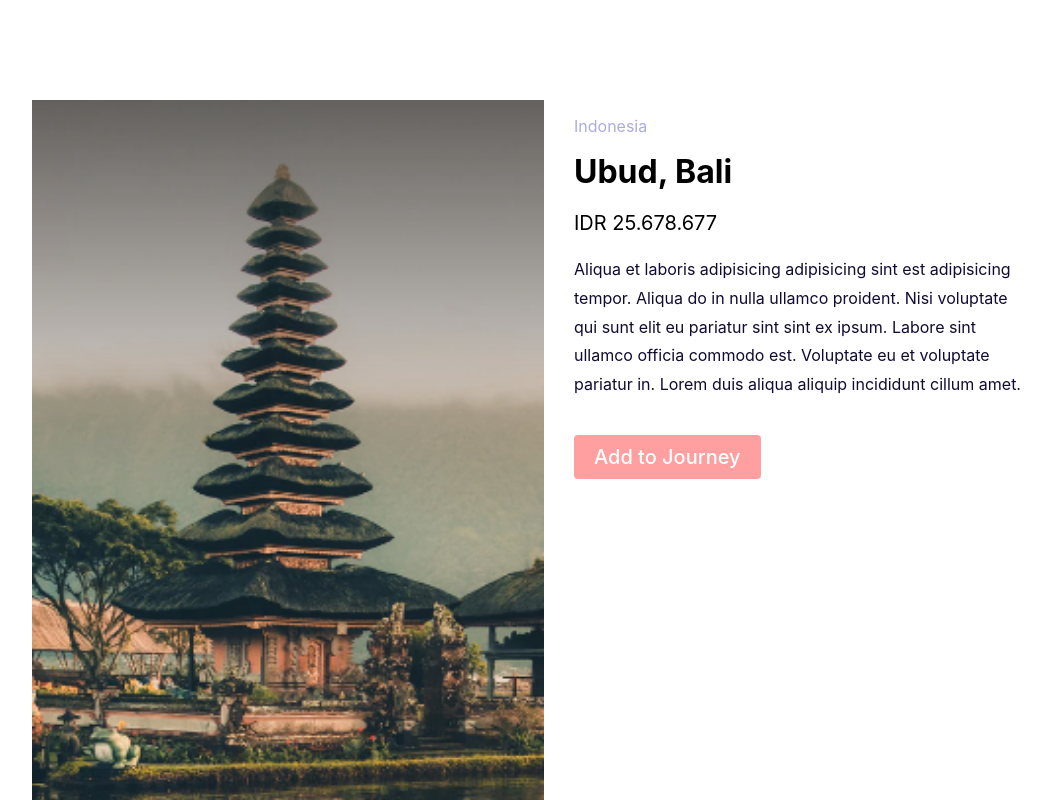
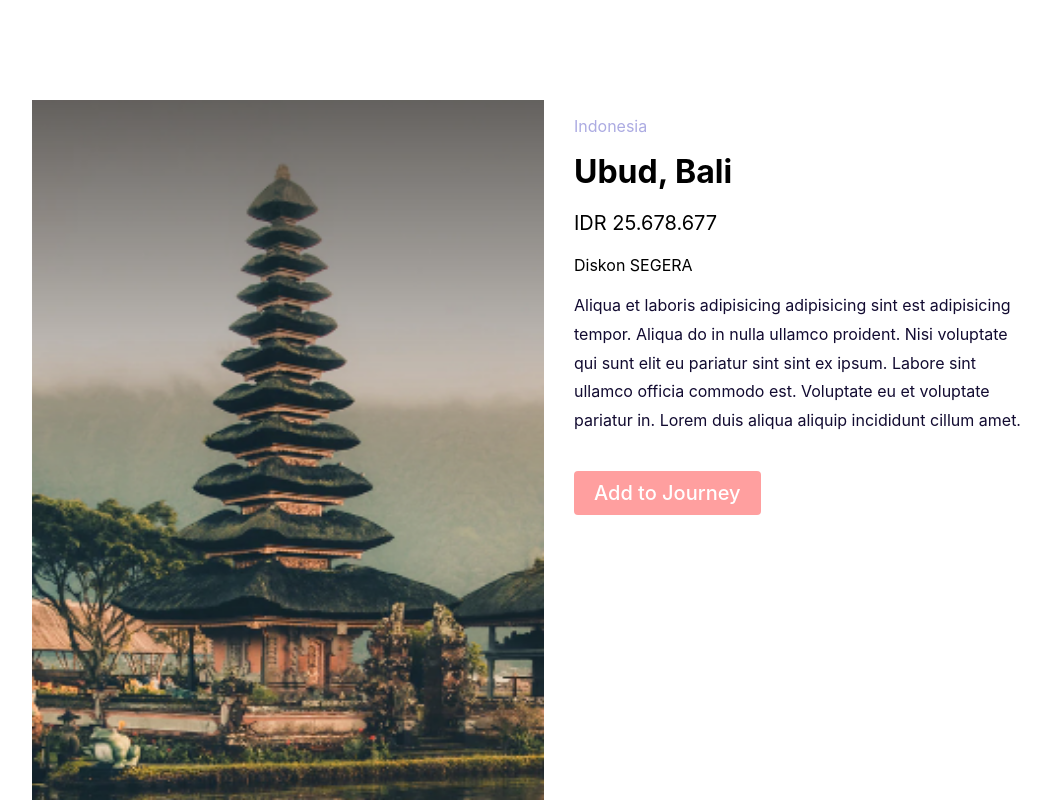
Before and after one commit to rahmasetiawan500/my-app, a React (Create React App) app: page / in a window 1280 px wide. Shown: the whole page, without its empty margins (96-1143 px from the left). Built offline with nearby package versions, Linux system fonts and the light colour scheme.

Commit message:
Conditional Rendering

```diff
--- a/src/App.js
+++ b/src/App.js
@@ -13,7 +13,7 @@ function App() {
     <div className="Parentbox">
 
     <FotoProduk />
-    <ProdukInfo name= "Ubud, Bali" category = "Indonesia" />
+    <ProdukInfo isDiscount = "comming" name= "Ubud, Bali" category = "Indonesia" />
 
      {
      /*
@@ -36,15 +36,33 @@ function FotoProduk() {
 
 }
 
+function CheckDiscount(props) {
+  const { isDiscount }= props;
+if (isDiscount == "yes") {
+  return (
+    <p>Diskon 50% dapatkan sekarang</p>
+  );
+}  else if (isDiscount == "comming") {
+  return(
+    <p>Diskon SEGERA </p>
+  );
+} else {
+return (
+    <p>Tidak Ada Diskon</p>
+    );
+}
+
+}
 
 function ProdukInfo(props) {
-  const {category, name} = props ;
+  const {category, name, isDiscount} = props ;
   return (
 
     <div className="Deskripsi">
     <p className="Cate">{category}</p>
     <h1 className="Title">{name}</h1>
     <p className="Price">IDR 25.678.677</p>
+    <CheckDiscount isDiscount={isDiscount} />
     <p className="Info">
     Aliqua et laboris adipisicing adipisicing sint est adipisicing tempor. Aliqua do in nulla ullamco proident. Nisi voluptate qui sunt elit eu pariatur sint sint ex ipsum. Labore sint ullamco officia commodo est. Voluptate eu et voluptate pariatur in. Lorem duis aliqua aliquip incididunt cillum amet.
     </p>
```
